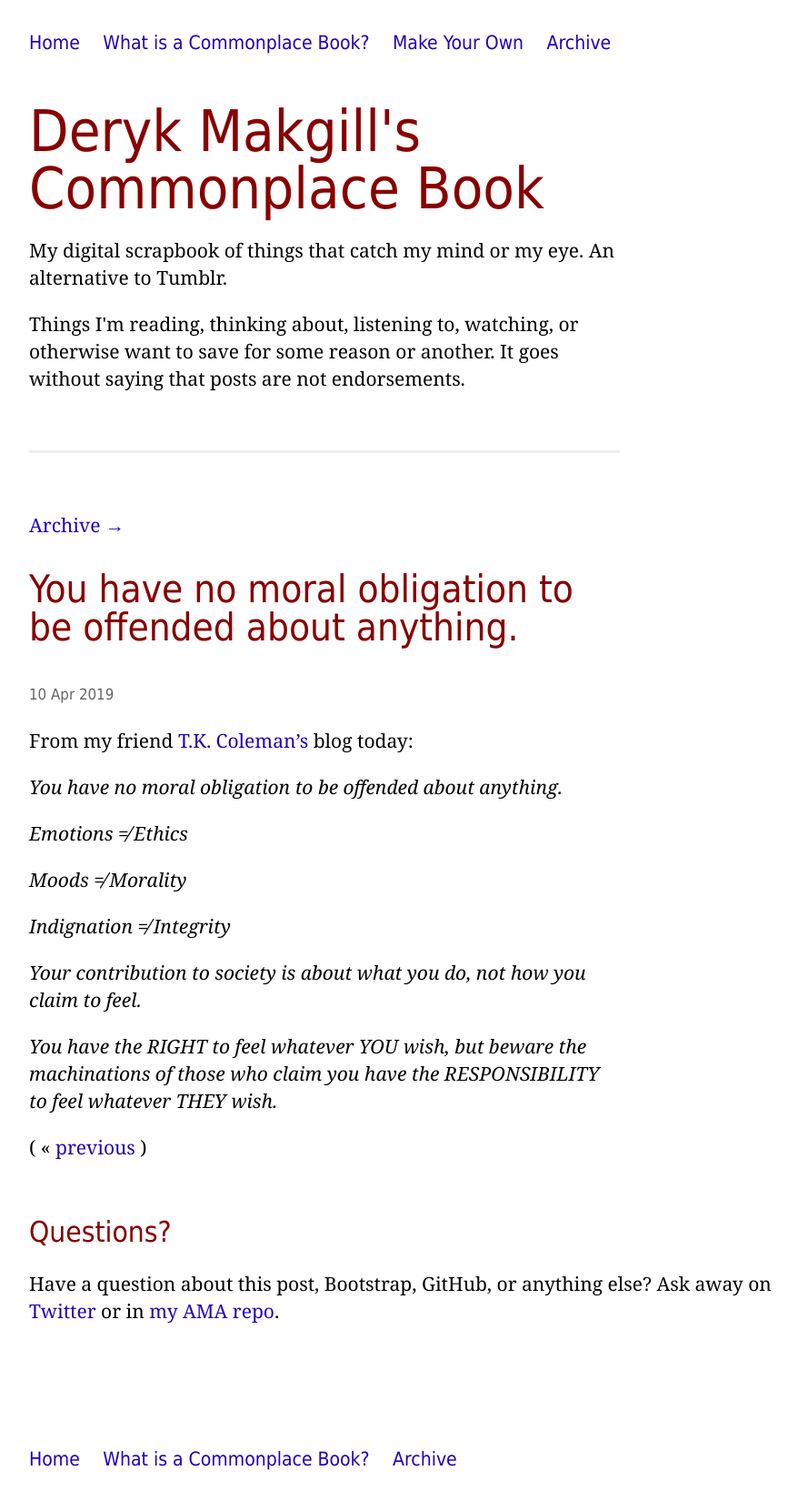
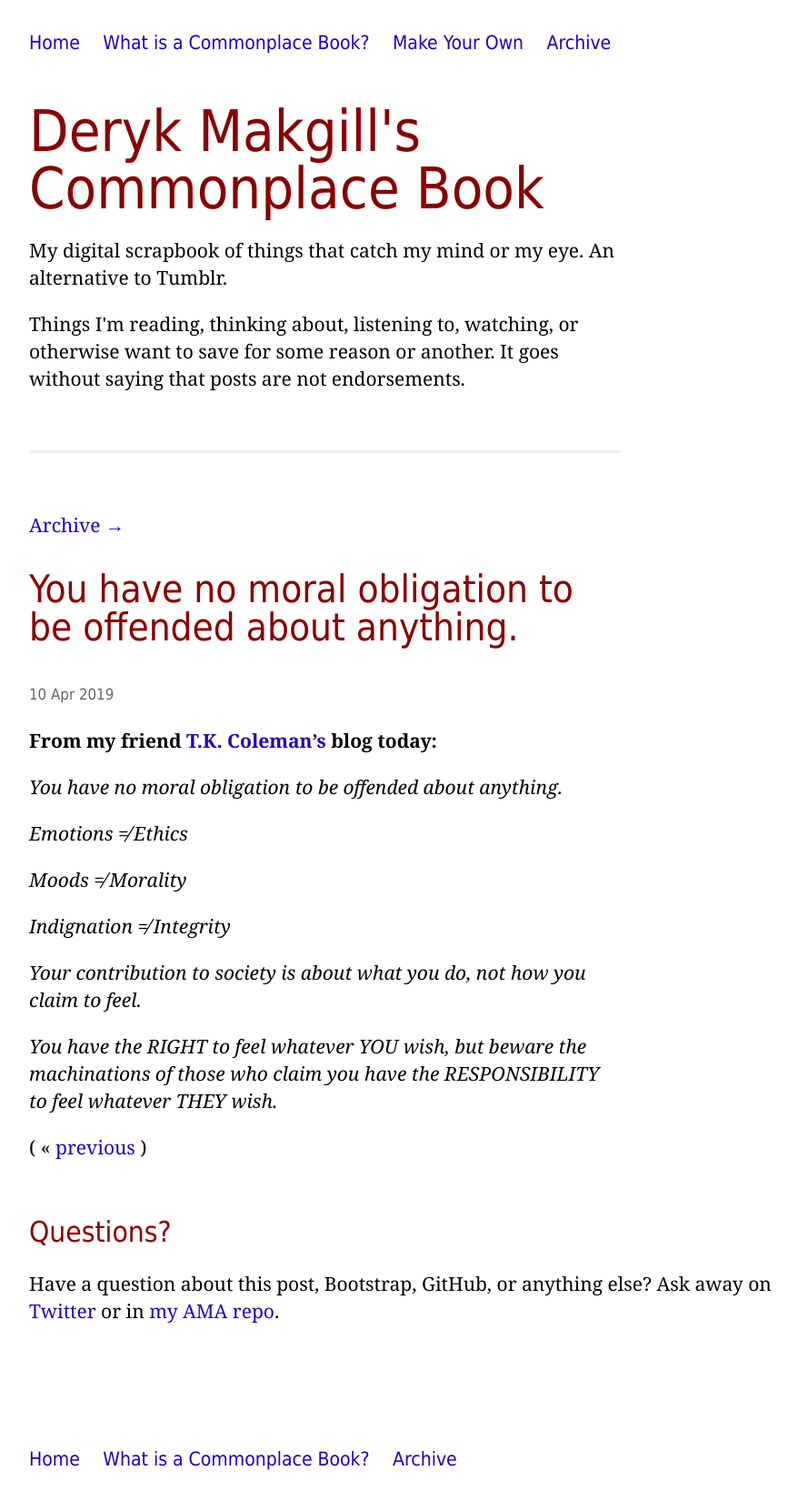
Before and after one commit to derykmakgill/commonplace, a Jekyll site: the page built from _posts/2019-04-10-7.md, in a window 1280 px wide. Shown: the whole page at 91% size, without its empty margins (188-1066 px from the left). Built offline with Jekyll 4.4.1, drawn with Linux system fonts in a browser that asks for light colours.

Commit message:
Update 2019-04-10-7.md

```diff
--- a/_posts/2019-04-10-7.md
+++ b/_posts/2019-04-10-7.md
@@ -3,7 +3,7 @@ layout: post
 title: You have no moral obligation to be offended about anything.
 ---
 
-From my friend [T.K. Coleman's](http://tkcoleman.com/2019/04/10/on-being-offended/) blog today:
+**From my friend [T.K. Coleman's](http://tkcoleman.com/2019/04/10/on-being-offended/) blog today:**
 
 <blockquote><p>You have no moral obligation to be offended about anything.</p>
 
```
